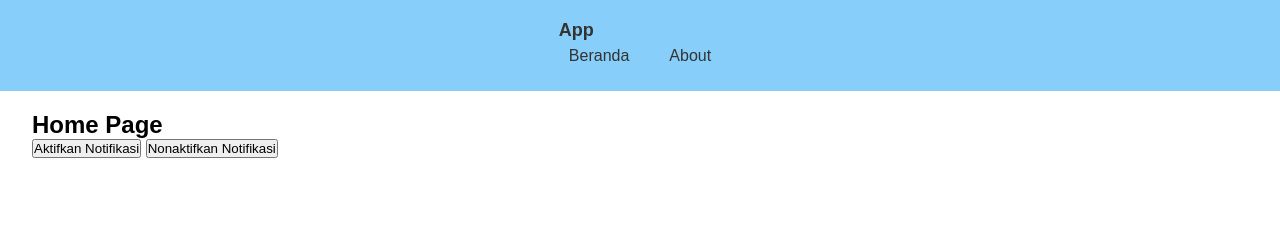
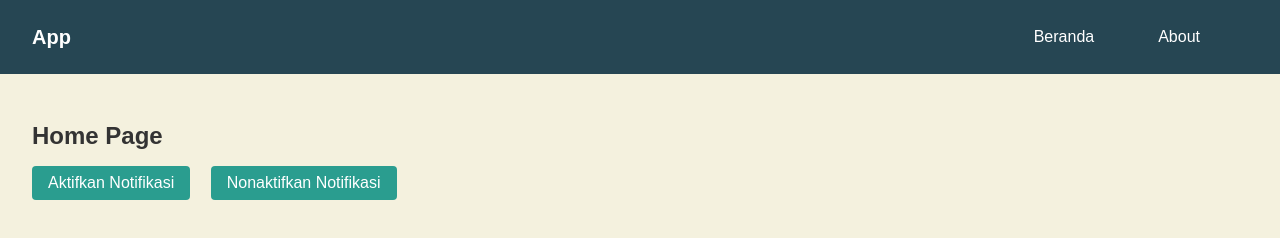
Before and after one commit to ardianto29/story-dicoding, a website built with Vite: page src/index.html in a window 1280 px wide. Built offline with nearby package versions, Linux system fonts and the light colour scheme.

Commit message:
Refactor styles.css to improve accessibility, enhance layout structure, and streamline design elements

```diff
--- a/src/styles/styles.css
+++ b/src/styles/styles.css
@@ -1,3 +1,20 @@
+/* src/styles/styles.css */
+
+/* 1. Variabel warna */
+:root {
+  --color-primary: #264653;
+  --color-secondary: #2a9d8f;
+  --color-accent: #e9c46a;
+  --color-bg: #f4f1de;
+  --color-text: #333333;
+}
+
+/* 2. Reset & aksesibilitas */
+* {
+  margin: 0;
+  padding: 0;
+  box-sizing: border-box;
+}
 .skip-link {
   position: absolute;
   left: -999px;
@@ -10,143 +27,197 @@
   padding: 8px;
   z-index: 1000;
 }
-
 .skip-link:focus {
   left: 1rem;
   top: 1rem;
-  width: auto;
-  height: auto;
-  overflow: visible;
-  text-decoration: none;
 }
 
-
-* {
-  margin: 0;
-  padding: 0;
-
-  box-sizing: border-box;
+/* 3. Base Styles */
+body {
+  font-family: 'Montserrat', sans-serif;
+  background-color: var(--color-bg);
+  color: var(--color-text);
 }
-
-body {
-  font-family: 'Arial', sans-serif;
-}
-
 .container {
-  padding-inline: 32px;
+  padding-inline: 2rem;
   margin-inline: auto;
   max-width: 1300px;
 }
 
-header {
-  background-color: lightskyblue;
+/* 4. Header (full-width background) */
+.main-header {
+  width: 100%;
+  background-color: var(--color-primary);
 }
 
-.main-header {
-  min-height: 90px;
-  padding-block: 20px;
-
+/* 5. Inner wrapper: centering konten di dalam header */
+.header-inner {
   display: flex;
-  justify-content: space-between;
   align-items: center;
-  gap: 30px;
+  justify-content: flex-start;
+  padding-block: 1rem;
+  position: relative;
 }
 
+/* 6. Brand di kiri */
 .brand-name {
-  font-size: 1.125rem;
-  font-weight: bold;
+  color: #fff;
+  font-size: 1.25rem;
+  font-weight: 600;
   text-decoration: none;
-  color: #333;
+  margin-right: auto;
 }
 
-.navigation-drawer {
-  min-height: 100vh;
-  width: 200px;
-  padding: 20px 10px;
-  background-color: #fff;
-
-  position: fixed;
-  inset-block-start: 0;
-  inset-inline-start: 0;
-
-  box-shadow: 0 0 4px 2px #00000033;
-  transform: translateX(-100%);
-  transition: transform 350ms;
-
-  z-index: 9999;
+/* 7. Hamburger button (mobile) */
+.drawer-button {
+  background: transparent;
+  border: none;
+  font-size: 1.5rem;
+  color: #fff;
+  cursor: pointer;
+  padding: 0.5rem;
+  display: block;
 }
 
+/* 8. Off-canvas drawer (mobile) */
+.navigation-drawer {
+  position: fixed;
+  top: 0;
+  left: 0;
+  height: 100vh;
+  width: 220px;
+  background: #fff;
+  box-shadow: 2px 0 6px rgba(0,0,0,0.2);
+  transform: translateX(-100%);
+  transition: transform 300ms ease;
+  z-index: 1000;
+}
 .navigation-drawer.open {
   transform: translateX(0);
 }
 
-.drawer-button {
-  padding: 8px;
-  border: 0;
+/* 9. Daftar menu (mobile) */
+.nav-list {
+  list-style: none;
+  display: flex;
+  flex-direction: column;
+  gap: 0.5rem;
+  margin-top: 2rem;
+  padding-inline: 1rem;
+}
+.nav-list li a {
+  display: block;
+  padding: 0.5rem 1rem;
+  color: var(--color-text);
+  text-decoration: none;
   border-radius: 4px;
-
-  display: inline-block;
-  background-color: transparent;
-
-  font-weight: bold;
-  font-size: 28px;
-  color: #141e16;
-
-  cursor: pointer;
+}
+.nav-list li a:hover {
+  background: var(--color-secondary);
+  color: #fff;
 }
 
-.nav-list {
-  list-style: none;
-
-  display: flex;
-  flex-direction: column;
-  gap: 10px 20px;
+/* 10. Konten utama */
+.main-content {
+  opacity: 1;
+  transition: opacity 0.2s ease;
+  padding-block: 3rem;
 }
 
-.nav-list li a {
-  padding: 6px 10px;
-
-  display: block;
-
-  color: #333;
-  text-decoration: none;
+/* Tambahan: styling khusus Home Page */
+.home h2 {
+  margin-bottom: 1rem;    /* beri jarak di bawah judul */
+}
+.home button {
+  margin-right: 1rem;     /* beri jarak antar tombol */
+  margin-bottom: 1rem;    /* untuk mobile, tombol tak menempel ke map */
 }
 
-.nav-list li a:hover {
-  text-decoration: underline;
+/* 11. Tombol umum */
+button, .btn {
+  background: var(--color-secondary);
+  color: #fff;
+  border: none;
+  padding: 0.5rem 1rem;
+  border-radius: 4px;
+  font-size: 1rem;
+  cursor: pointer;
+  display: inline-flex;
+  align-items: center;
+  gap: 0.5rem;
+}
+button:hover, .btn:hover {
+  opacity: 0.9;
 }
 
-/* MAIN */
-.main-content {
-  padding-block: 20px;
+/* 12. Peta responsif */
+#map {
+  width: 100%;
+  height: 250px;
+  margin-bottom: 1rem;
 }
 
-/* Write your styles more here */
+/* 13. Grid untuk story */
+#stories-list {
+  display: grid;
+  grid-template-columns: repeat(auto-fill,minmax(200px,1fr));
+  gap: 1rem;
+}
+.story-item {
+  background: #fff;
+  padding: 1rem;
+  border-radius: 8px;
+  box-shadow: 0 2px 6px rgba(0,0,0,0.1);
+  text-align: center;
+}
+.story-item img {
+  width: 100%;
+  border-radius: 4px;
+  margin-bottom: 0.5rem;
+}
 
-@media screen and (width > 1000px) {
+/* 14. Desktop layout (≥1000px) */
+@media (min-width: 1000px) {
+  /* sembunyikan hamburger */
+  .drawer-button {
+    display: none;
+  }
+
+  /* nav jadi inline di header */
   .navigation-drawer {
-    min-height: auto;
+    position: static;
+    transform: none;
+    height: auto;
     width: auto;
+    background: transparent;
+    box-shadow: none;
+    margin: 0;
     padding: 0;
-    background-color: transparent;
-
-    flex-direction: row;
-    justify-content: space-between;
-
-    position: static;
-    box-shadow: none;
-    transform: translateX(0);
   }
 
   .nav-list {
     flex-direction: row;
+    align-items: center;
+    gap: 2rem;            /* jarak antar menu */
+    margin: 0;
+    padding-inline: 2rem; /* ruang kiri+kanan */
   }
 
   .nav-list li a {
-    display: inline-block;
-  }
-
-  .drawer-button {
-    display: none;
+    color: #fff;
+    padding: 0.75rem 1rem;
   }
 }
+
+/* 15. Mobile adjustment (≤600px) */
+@media (max-width: 600px) {
+  .header-inner {
+    padding-inline: 1rem;
+  }
+  .home h2 {
+    font-size: 1.25rem;
+  }
+  #map {
+    height: 200px;
+  }
+}
```
